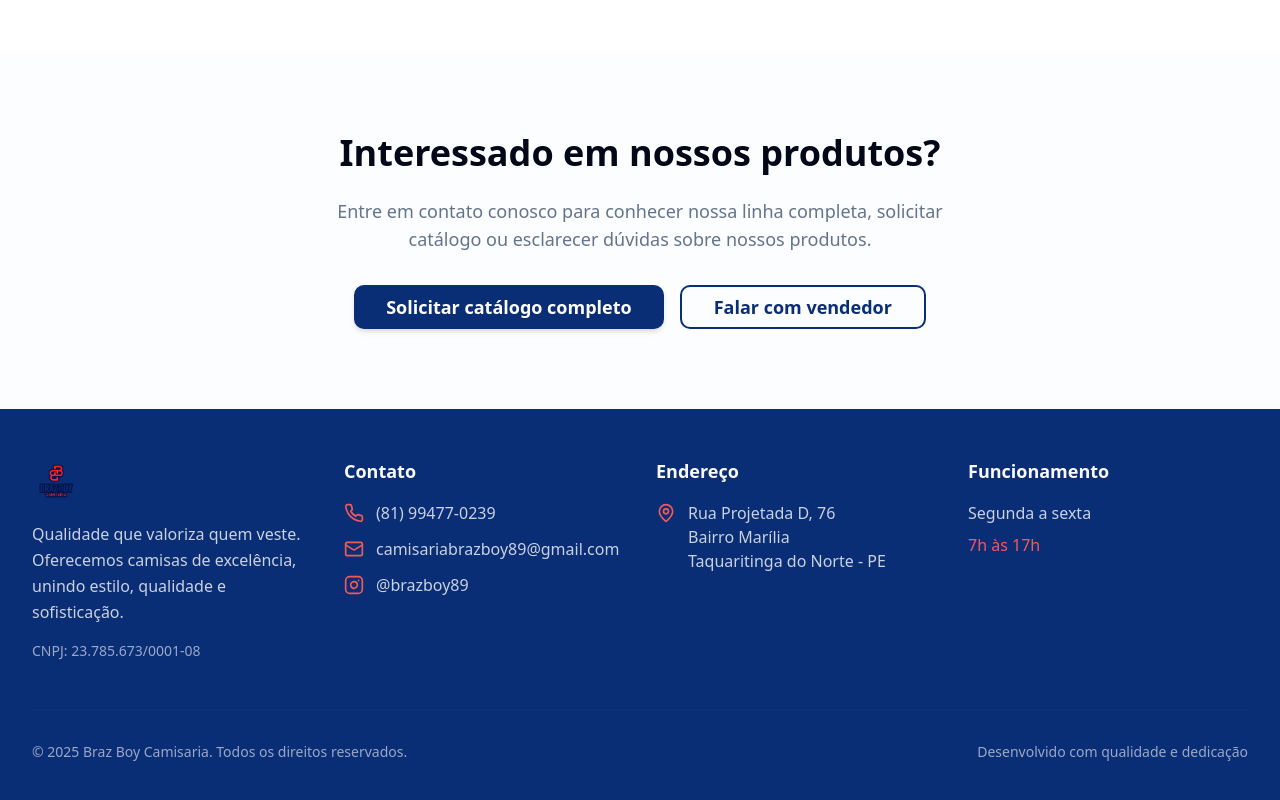
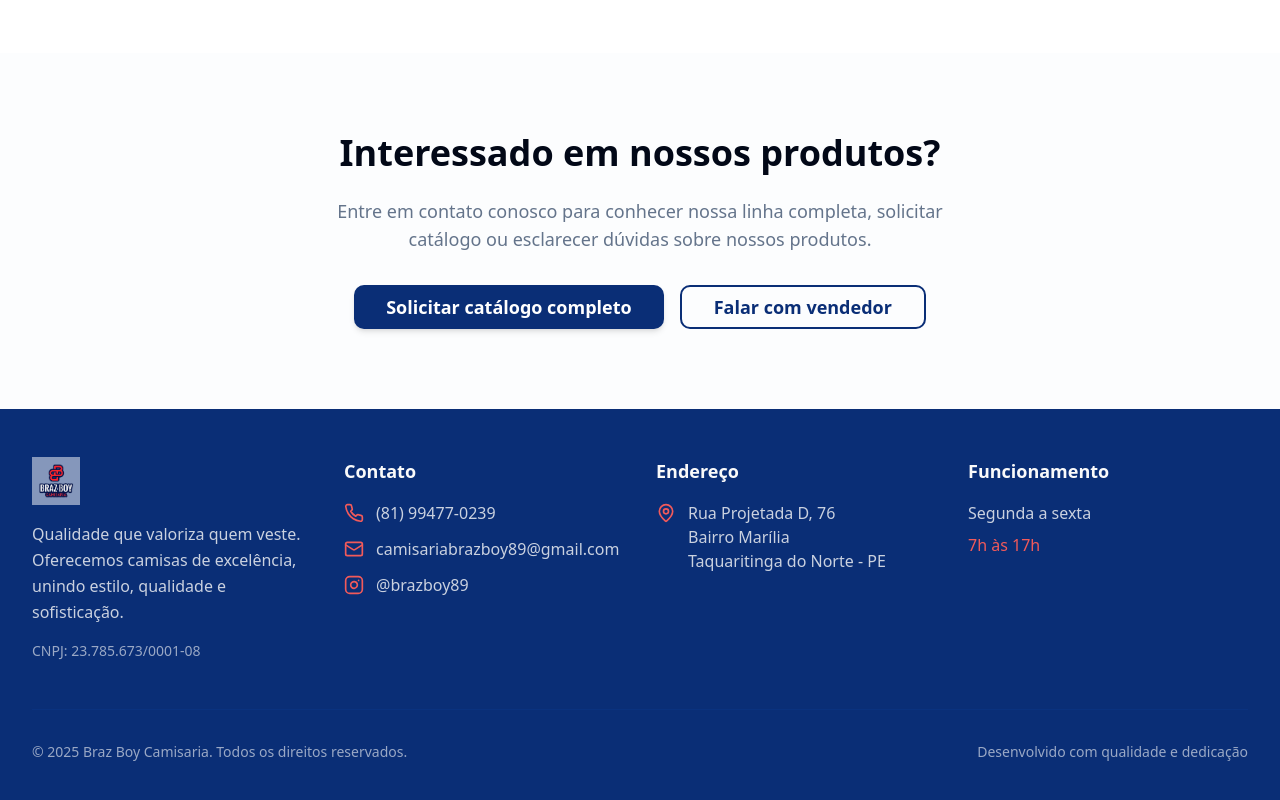
Before and after one commit to DevZipMateus/brazboy-camisaria-official, a React (Vite) app: page /produtos in a window 1280 px wide. Shown: the part 8400-9200 px from the top of the page. Built offline with nearby package versions, Linux system fonts and the light colour scheme; the HTML template or start-up script is replaced by a standard one.

Commit message:
Replace hero logo

```diff
--- a/src/components/Footer.tsx
+++ b/src/components/Footer.tsx
@@ -6,7 +6,7 @@ const Footer = () => {
           {/* Company Info */}
           <div>
             <div className="mb-4">
-              <img src="/logo-braz-boy.png" alt="Braz Boy Camisaria" className="h-12 w-auto" />
+              <img src="/logo-braz-boy-new.png" alt="Braz Boy Camisaria" className="h-12 w-auto" />
             </div>
             <p className="text-primary-foreground/80 mb-4 leading-relaxed">
               Qualidade que valoriza quem veste. Oferecemos camisas de excelência,
```
